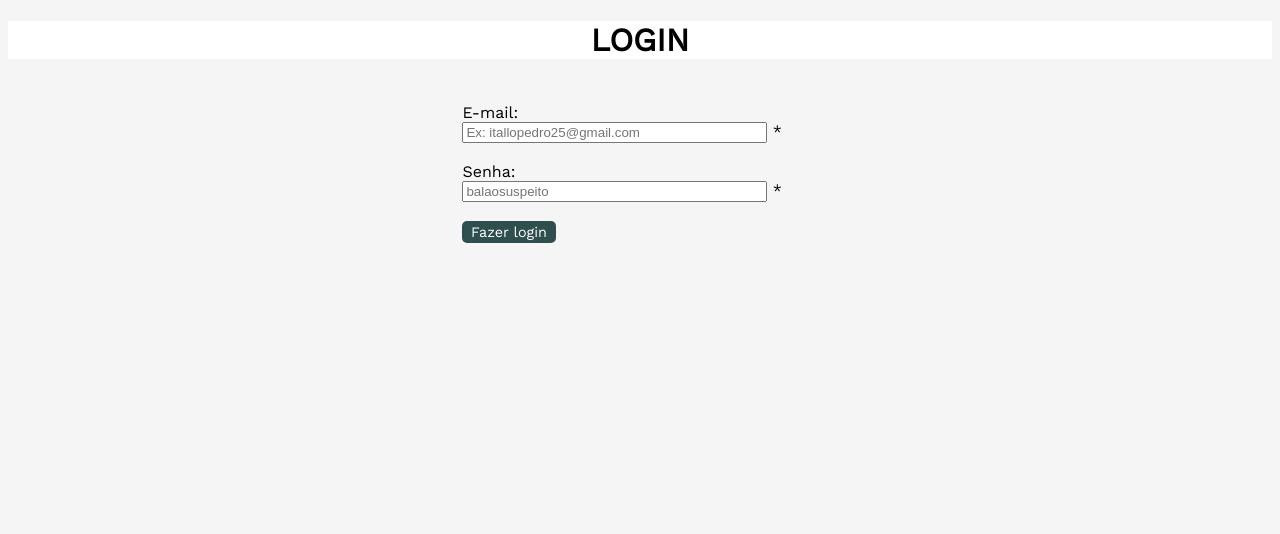
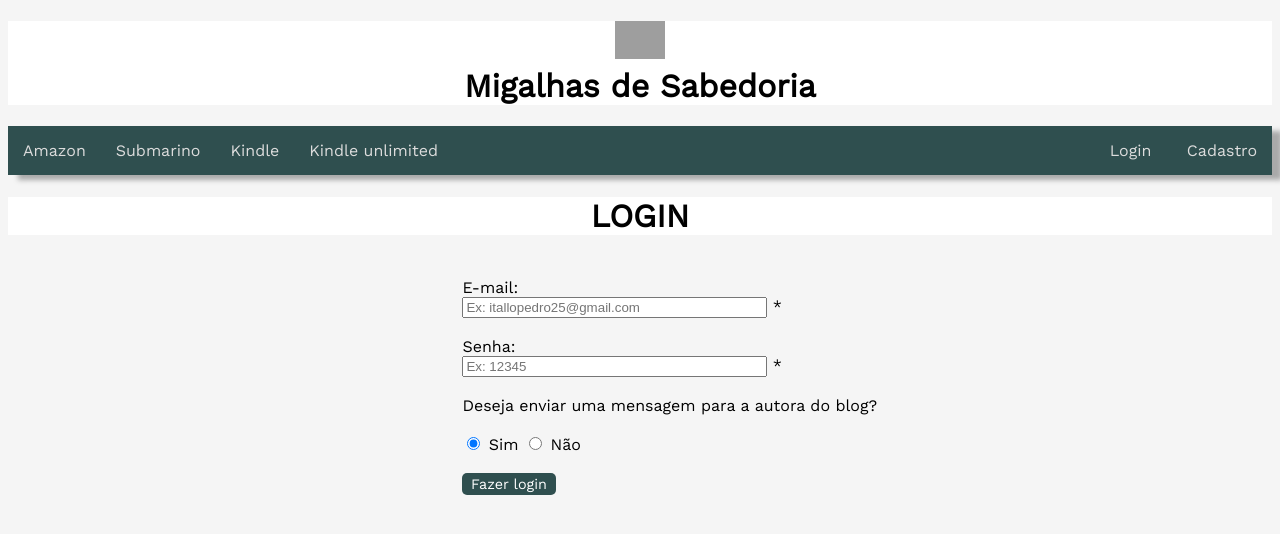
Before and after one commit to anacmts/Trabalho01_LTP, a PHP site: page /login.php in a window 1280 px wide. Shown: the top 534 px of the page. Run offline with PHP 8.4, Linux system fonts and the light colour scheme; data that the repository does not hold is empty; grey boxes are pictures that could not be loaded.

Commit message:
Update login.php

```diff
--- a/login.php
+++ b/login.php
@@ -4,12 +4,35 @@
         <title>Fazer login</title>
 
         <link rel="stylesheet" type="text/css" href="login.css" media="screen">
+        <link rel="icon" type="image/x-icon" href="favicon.ico">
 
         <meta charset="UTF-8">
         <meta name="description" content="Página de login">
     </head>
 
     <body>
+    <h1>
+            <div><img src="https://static.vecteezy.com/system/resources/previews/001/200/134/non_2x/book-png.png" style="width: 50px;">
+            </div>Migalhas de Sabedoria
+        </h1>
+
+        <ul>
+            <!--Loop-->
+            <?php
+            $opcoes = array("Amazon", "Submarino", "Kindle", "Kindle unlimited");
+            $links = array("https://www.amazon.com.br/", "https://www.submarino.com.br/", "https://www.amazon.com.br/ebooks-kindle/b/?ie=UTF8&node=5475882011&ref_=nav_cs_kindle_books", "https://www.amazon.com.br/kindle-dbs/hz/subscribe/ku?ref_=sv_kinc_2&ie=UTF8");
+
+            for($i=0; $i<4; $i++){
+                echo "<li><a href='$links[$i]' target='_blank'>$opcoes[$i]</a></li>";
+            }
+            ?>
+
+            <div class="cl">
+                <li><a href="Login.html" target="_blank">Login</a></li>
+                <li><a href="Cadastro.html" target="_blank">Cadastro</a></li>
+            </div>
+        </ul>
+
       <?php
       $emailspan = $senhaspan = "";
       $email = $senha = "";
@@ -26,6 +49,7 @@ if (empty($_POST["senha"])) {
           $senha = test_input($_POST["senha"]);
         }
       }
+
       function test_input($data) {
         $data = trim($data);
         $data = stripslashes($data);
@@ -33,22 +57,46 @@ function test_input($data) {
         return $data;
       }
       ?>
+
       <h1 id="id1">LOGIN</h1>
+
       <form method="post" action="<?php echo htmlspecialchars($_SERVER["PHP_SELF"]);?>">
       <fieldset>
         <div>
           <label for="email">E-mail:</label>
           <br>
-                    <input type="email" id="email" name="email" size="35" placeholder="Ex: itallopedro25@gmail.com">
+          <input id="email" name="email" size="35" placeholder="Ex: itallopedro25@gmail.com">
           <span>* <?php echo $emailspan;?></span>
           <br>
           <br>
         </div>
+
         <div>
           <label for="senha">Senha:</label>
           <br>
-                    <input type="password" id="senha" name="senha" size="35" placeholder="balaosuspeito" >
+          <input type="password" id="senha" name="senha" size="35" placeholder="Ex: 12345" >
           <span>* <?php echo $senhaspan;?></span>
+          <br>
+          <br>
+        </div>
+
+        <div class="field radiobox">
+          <span>Deseja enviar uma mensagem para a autora do blog?</span>
+          <br>
+          <br>
+          <input type="radio" name="mensagens" id="sim" value="sim" checked>
+          <label for="sim">Sim</label>
+
+          <input type="radio" name="mensagens" id="nao" value="nao">
+          <label for="nao">Não</label>
+
+          <!--Condição-->
+          <?php
+          if($_POST['mensagens']=="sim"){
+            echo "<br><br><textarea></textarea>";
+          }
+          ?>
+
           <br>
           <br>
         </div>
```
Lines whose indentation alone changed are shown as unchanged.
